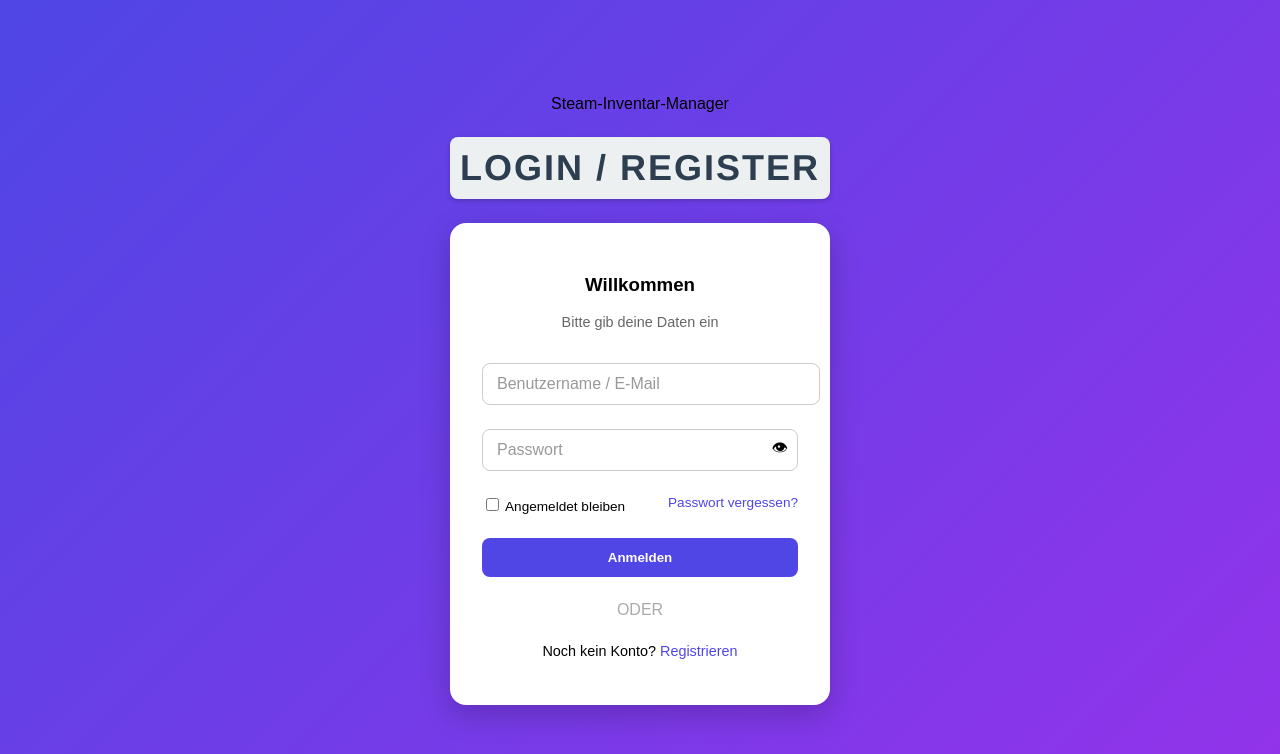
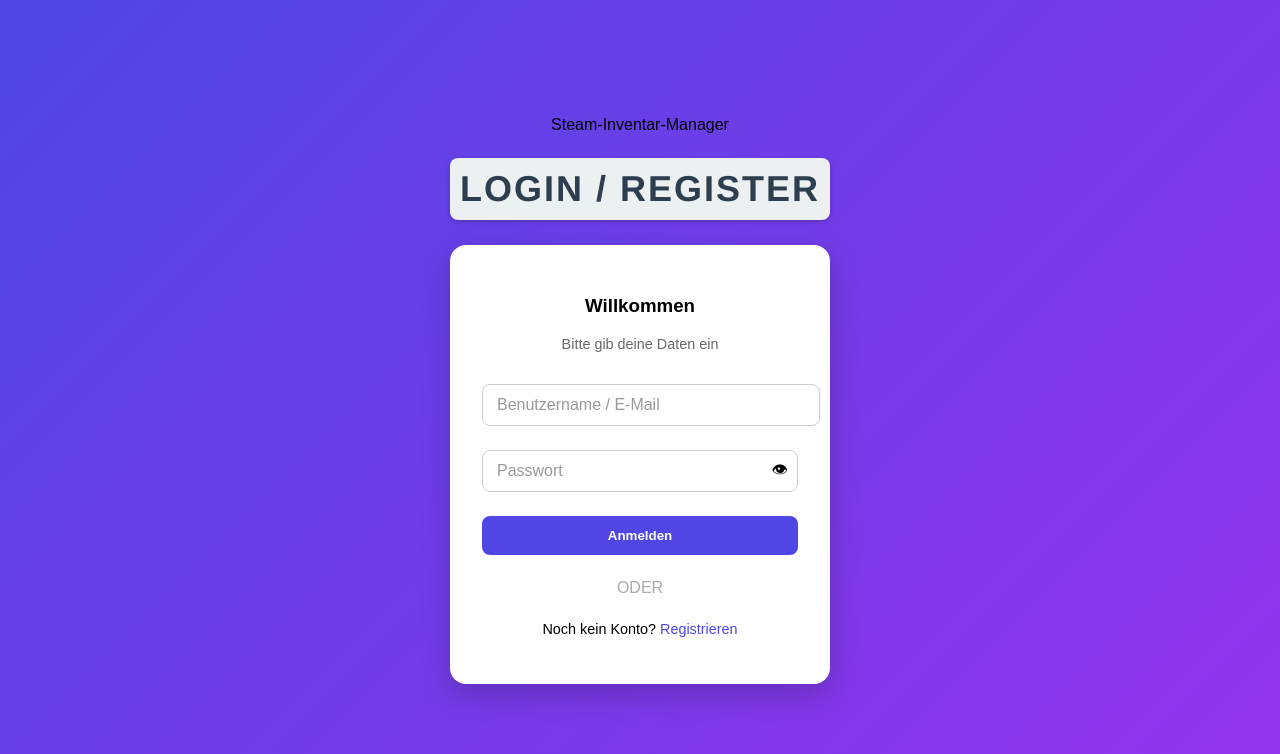
Before and after one commit to XylophonApfel/inventory-Manager, a Flask app: page / in a window 1280 px wide. Shown: the top 754 px of the page. Run offline with Flask 3, Linux system fonts and the light colour scheme.

Commit message:
LogIn Zeile 66 angepasst

```diff
--- a/flask-simple-site/static/script.js
+++ b/flask-simple-site/static/script.js
@@ -9,7 +9,6 @@ const diagramm = new Chart(ctx, {
             data: [1, 20, 60, 140, 190, 300, 250],
             backgroundColor: ['white'],
             borderColor: 'black',
-            lineColor: 'white',
             borderWidth: 1
         }]
     },
--- a/flask-simple-site/templates/DashboardPage.html
+++ b/flask-simple-site/templates/DashboardPage.html
@@ -31,9 +31,10 @@
     <option value="weaponcase">Weapon Case</option>
     <option value="gamma2">Gamma 2</option>
 </select>
+<form>
+    <button type="submit" class="submit-btn">Submit</button>
+</form>
 <br>
-
-
 
 
 
--- a/flask-simple-site/templates/LogInPage.html
+++ b/flask-simple-site/templates/LogInPage.html
@@ -41,15 +41,6 @@
                 <span class="eye-icon">&#128065;</span>
             </div>
 
-            <!-- Options -->
-            <div class="form-options">
-                <label class="remember-me">
-                    <input type="checkbox" id="remember-me-checkbox">
-                    Angemeldet bleiben
-                </label>
-                <a href="#" class="form-link">Passwort vergessen?</a>
-            </div>
-
             <!-- Button -->
             <button type="submit" class="submit-btn">Anmelden</button>
 
@@ -63,7 +54,7 @@
         <!-- Signup -->
         <p class="signup-text">
             Noch kein Konto?
-            <a href="#" class="form-link">Registrieren</a>
+            <a href="/register" class="form-link">Registrieren</a>
         </p>
 
     </div>
```
